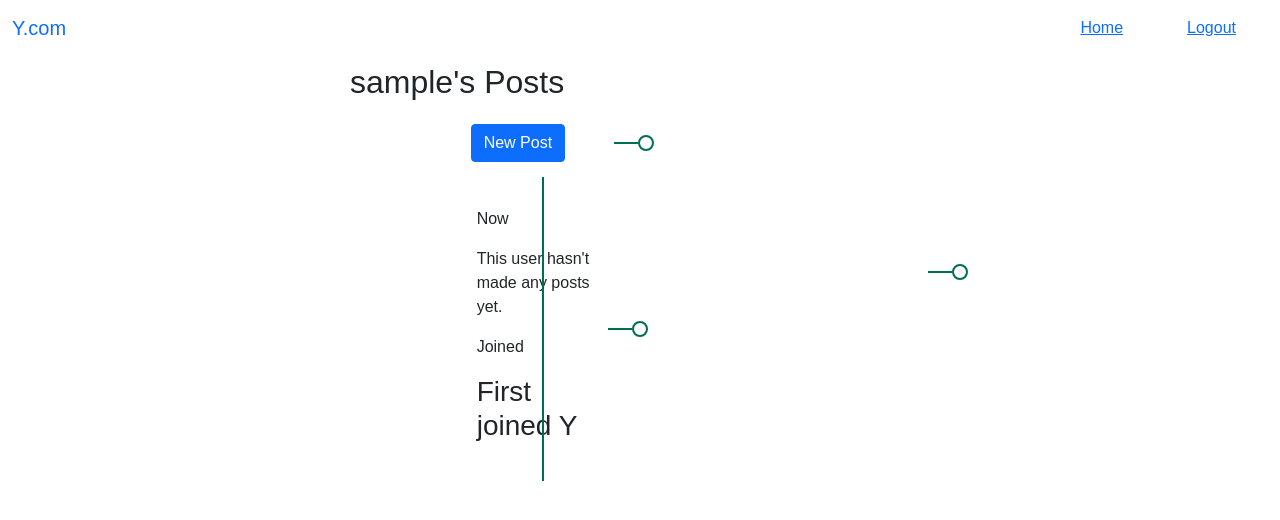
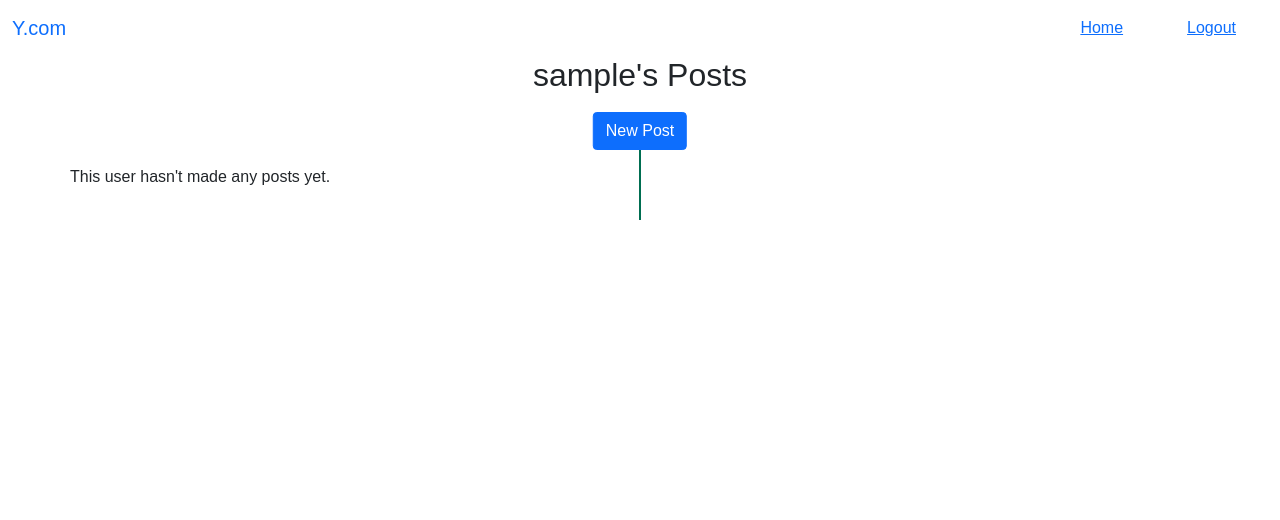
Before and after one commit to timotiousPrime/ydotcom, a Django app: a page that uses ydotcom/posts/templates/posts/userPosts.html in a window 1280 px wide. Shown: the top 520 px of the page. Run offline with Django 5.2, Linux system fonts and the light colour scheme; the visitor is signed in with stand-in values (Sample User, id 1); data comes from the database, SQL or seed files in the repository; data that the repository does not hold is empty; some libraries are stand-ins or nearby versions.

Commit message:
update html structure for posts

```diff
--- a/ydotcom/posts/templates/posts/userPosts.html
+++ b/ydotcom/posts/templates/posts/userPosts.html
@@ -3,27 +3,17 @@
 {% load static %}
 
 {% block content %}
-<div class="container">
-    <div class="col-lg-8">
-        <div class="row justify-content-center title">
-            <h2>{{ poster.username }}'s Posts</h2>
+<div class="container-fluid ">
+  <div class="row justify-content-center">
+    <div class="col-lg-4 p-2 position-relative ">
+      <h2 class=" text-center mb-5 ">{{ poster.username }}'s Posts</h2>
       {% if poster.username == user.username %}
-              <div class="container">
-                <button type="button" class="btn btn-primary" data-bs-toggle="modal" data-bs-target="#newPostModal">New Post</button>
+        <button type="button" class="btn mt-4 btn-primary position-absolute bottom-0 start-50 translate-middle-x" data-bs-toggle="modal" data-bs-target="#newPostModal">New Post</button>
       {% include "posts/partials/newPostModal.html" %}
-              </div>
       {% endif %}
     </div>
+    <div class="container-fluid ">
       <div class="timeline">
-            <div class="container">
-              <div class="row">
-                <div class="col-lg-12">
-                  <div class="timeline-container">
-                    <div class="timeline-end">
-                      <p>Now</p>
-                    </div>
-                    <div class=" timeline-continue">
-
           {% for day, post_list in posts.items %}
             {% for post in post_list %}
               {% if forloop.counter|divisibleby:2 %}
@@ -37,20 +27,6 @@
             <p>This user hasn't made any posts yet.</p>
           {% endfor %}
       </div>
-                  <div class="timeline-start">
-                    <p>Joined</p>
-                  </div>
-                  <div class="timeline-launch">
-                    <div class="timeline-box">
-                      <div class="timeline-text">
-                        <h3>First joined Y</h3>
-                      </div>
-                    </div>
-                  </div>
-                </div>
-              </div>
-            </div>
-        </div>
     </div>
   </div>
 </div>
```
Lines whose indentation alone changed are shown as unchanged.
